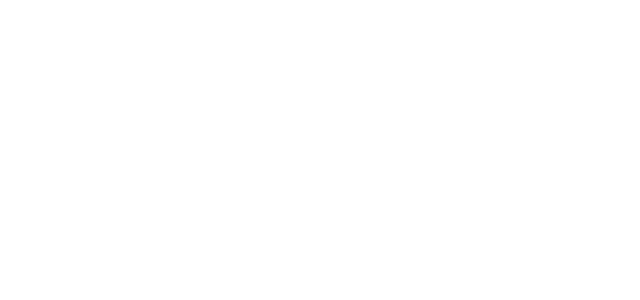
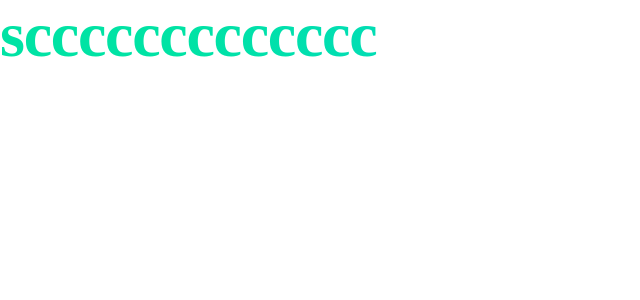
Before and after one commit to PhuongNam12345/fe-landing-page, a React (Create React App) app: page /info in a window 1280 px wide. Before the commit this address had no page. Shown: the top 300 px of the page, without its empty margins (0-640 px from the left). Built offline with nearby package versions, Linux system fonts and the light colour scheme.

Commit message:
update hook UI

```diff
--- a/src/App.js
+++ b/src/App.js
@@ -2,6 +2,7 @@ import "./App.css";
 import { BrowserRouter as Router, Routes, Route } from "react-router-dom";
 import HomePage from "./pages/homepage/index";
 import Login from "./pages/login/index";
+import Info from "./pages/infouser/infouser";
 
 function App() {
   // PROVIDERS
@@ -10,6 +11,8 @@ function App() {
       <Routes>
         <Route path="/" element={<HomePage />} />
         <Route path="/login" element={<Login />} />
+
+        <Route path="/info" element={<Info />} />
       </Routes>
     </Router>
   );
--- /dev/null
+++ b/src/hook.js/useChecklogin.js
@@ -0,0 +1,21 @@
+import { useSelector } from "react-redux";
+import { useState, useEffect } from "react";
+
+function useCheckLogin() {
+  const [isLogin, setIsLogin] = useState(false);
+
+  const token = useSelector((state) => state.auth.authToken);
+
+  useEffect(() => {
+    // Sử dụng useEffect để kiểm tra trạng thái đăng nhập khi token thay đổi
+    if (token) {
+      setIsLogin(true);
+    } else {
+      setIsLogin(false);
+    }
+  }, [token]); // Dependency array ensures the effect runs when the token changes
+
+  return { isLogin };
+}
+
+export default useCheckLogin;
--- /dev/null
+++ b/src/pages/infouser/infouser.js
@@ -0,0 +1,37 @@
+import React from "react";
+import useChecklogin from "../../hook.js/useChecklogin";
+import { useState } from "react";
+
+const Info = () => {
+  const { isLogin } = useChecklogin();
+  const [customers, setCustomers] = useState([]);
+  const fetchData = async () => {
+    try {
+      if (isLogin == true) {
+        const response = await fetch("http://localhost:5000/infousers");
+        const data = await response.json();
+        setCustomers(data.People);
+      }
+    } catch (err) {
+      console.log("lỗi r");
+    }
+  };
+  fetchData();
+
+  return (
+    <div className="info">
+      {isLogin == true ? <h1>âssssssssssss</h1> : <h1>sccccccccccccc</h1>}
+      {!!customers &&
+        customers.map((item, index) => (
+          <tr key={index + 1}>
+            <td>{index + 1}</td>
+            <td>{item.Fullname}</td>
+            <td>{item.Email}</td>
+            <td>{item.Phone}</td>
+            <td>{item.Address}</td>
+          </tr>
+        ))}
+    </div>
+  );
+};
+export default Info;
--- a/src/pages/login/index.js
+++ b/src/pages/login/index.js
@@ -4,7 +4,12 @@ import "./index.css";
 import { useDispatch } from "react-redux";
 import { setLogin } from "../../redux/authSlice";
 import { Link } from "react-router-dom";
+import useChecklogin from "../../hook.js/useChecklogin";
+// import useChecklogin from "../../hook.js/useChecklogin";
+import { Navigate } from "react-router-dom";
+
 export const Login = () => {
+  const { isLogin } = useChecklogin();
   const [email, setEmail] = useState("");
   const [password, setPassword] = useState("");
   const dispatch = useDispatch();
@@ -21,10 +26,9 @@ export const Login = () => {
       const data = await response.json();
       if (response.status === 200) {
         const { token } = data;
-        const { role } = data;
-        localStorage.setItem("token", token);
-        localStorage.setItem("role", role);
-        dispatch(setLogin(data));
+        // const { role } = data;
+        console.log(token);
+        dispatch(setLogin(token));
       } else {
         console.log("Đăng nhập không thành công.");
       }
@@ -68,9 +72,10 @@ export const Login = () => {
               ></input>
               <p>
                 Don't have an account?
-                <Link to="/">Sign up</Link>
+                <Link to="/info">Sign up</Link>
               </p>
             </div>
+            {isLogin === true ? <Navigate to="/info" replace={true} /> : null}
           </div>
         </div>
       </div>
```
Also changed, not shown: 1 other file (tests, documents, lock files or other folders).
